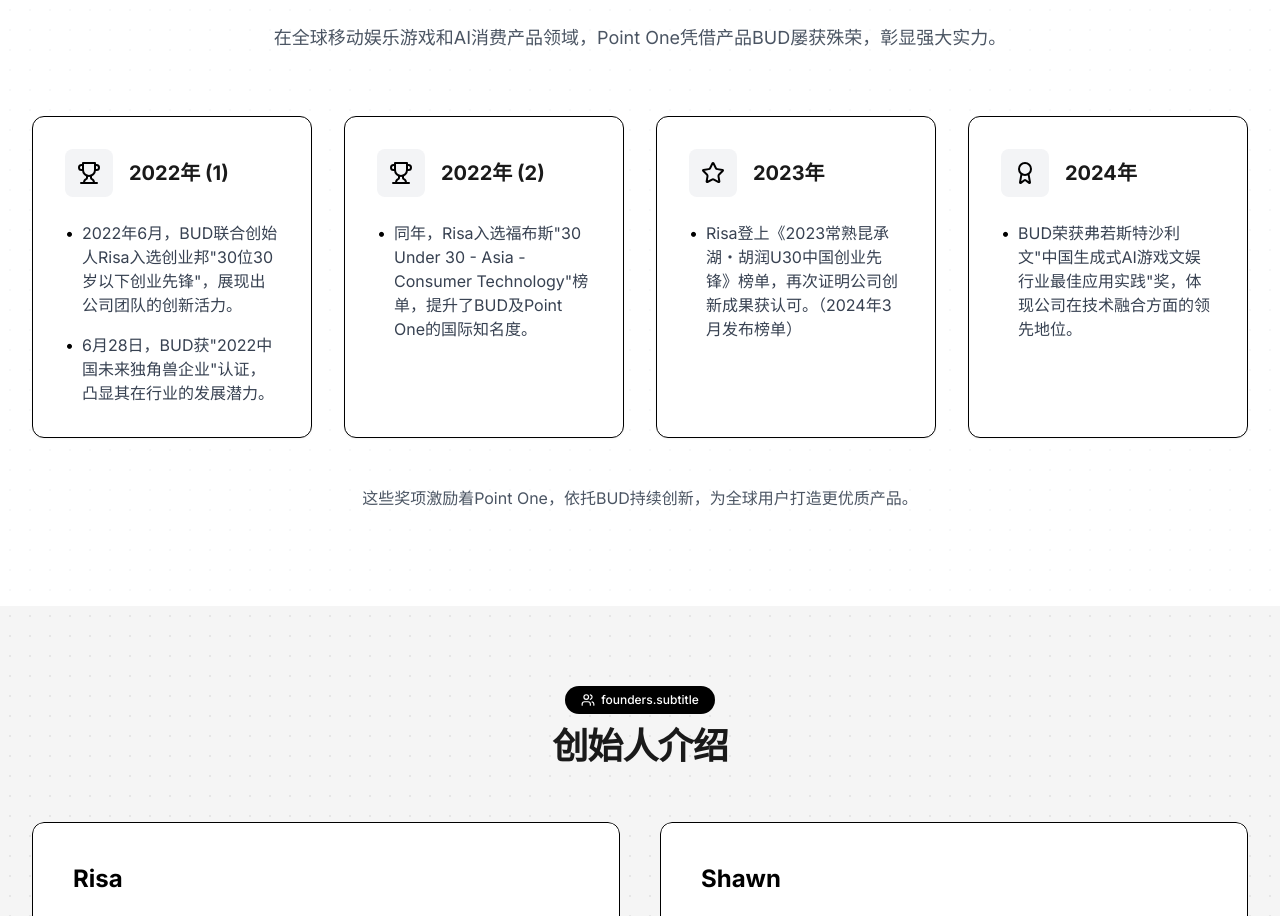
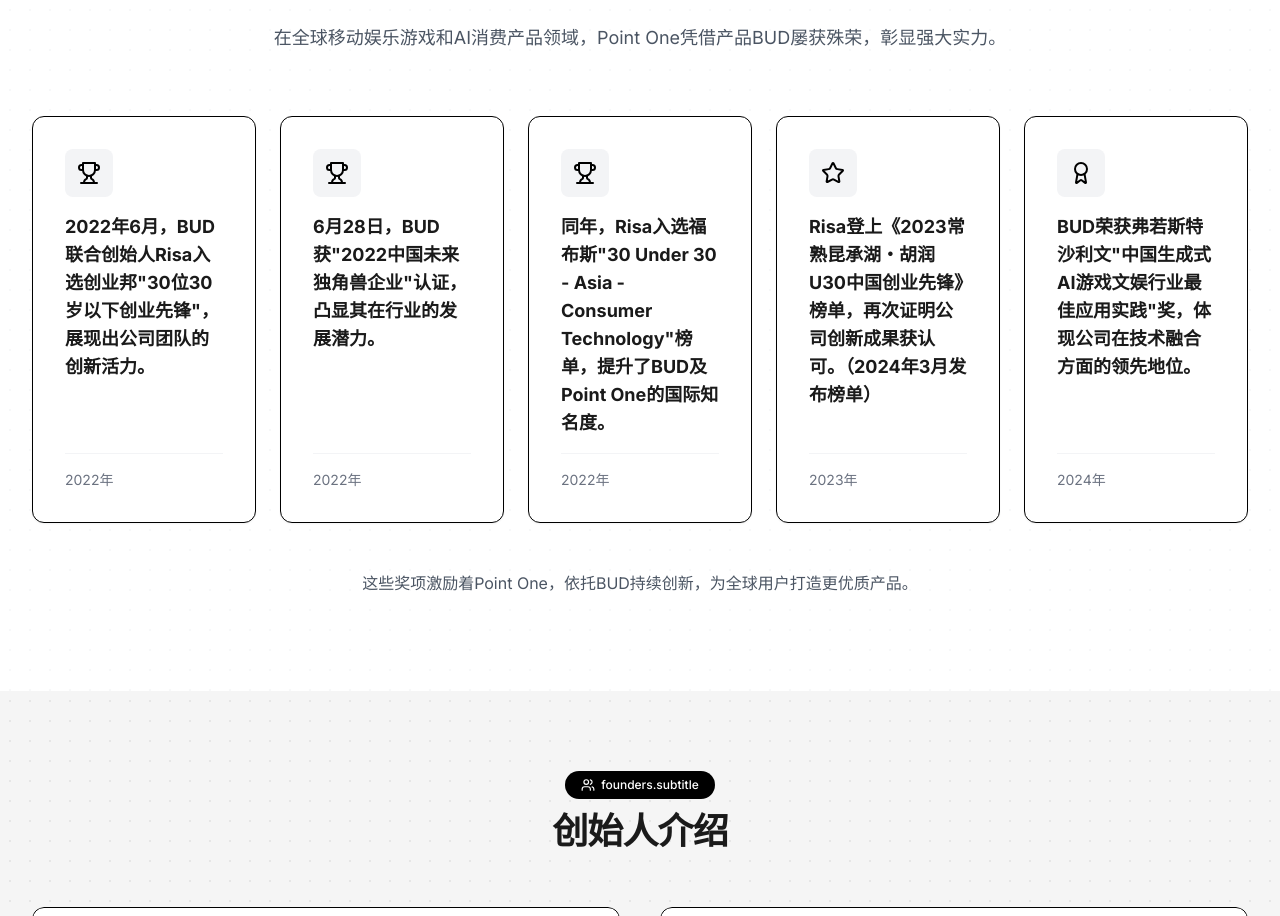
Before and after one commit to risaFeng/point-one-website, a React (Vite) app: page / in a window 1280 px wide. Shown: the part 4381-5297 px from the top of the page. Built offline with nearby package versions, Linux system fonts and the light colour scheme.

Commit message:
Refactor Awards Section titles
Update the titles in the Awards Section to use the award keyword instead of the time. The time is moved to a footer.

```diff
--- a/src/components/AwardsSection.tsx
+++ b/src/components/AwardsSection.tsx
@@ -11,32 +11,28 @@ const AwardsSection: React.FC = () => {
 
   const awardsData = [
     {
-      year: t('awards.2022.title') + ' (1)',
-      awards: [
-        t('awards.2022.item1'),
-        t('awards.2022.item2'),
-      ],
+      title: t('awards.2022.item1'),
+      year: t('awards.2022.title'),
       icon: <Trophy className="text-black" size={24} />
     },
     {
-      year: t('awards.2022.title') + ' (2)',
-      awards: [
-        t('awards.2022.item3')
-      ],
+      title: t('awards.2022.item2'),
+      year: t('awards.2022.title'),
       icon: <Trophy className="text-black" size={24} />
     },
     {
+      title: t('awards.2022.item3'),
+      year: t('awards.2022.title'),
+      icon: <Trophy className="text-black" size={24} />
+    },
+    {
+      title: t('awards.2023.item1'),
       year: t('awards.2023.title'),
-      awards: [
-        t('awards.2023.item1')
-      ],
       icon: <Star className="text-black" size={24} />
     },
     {
+      title: t('awards.2024.item1'),
       year: t('awards.2024.title'),
-      awards: [
-        t('awards.2024.item1')
-      ],
       icon: <Award className="text-black" size={24} />
     }
   ];
@@ -67,30 +63,28 @@ const AwardsSection: React.FC = () => {
           </p>
         </motion.div>
 
-        <div className="grid grid-cols-1 md:grid-cols-2 lg:grid-cols-4 gap-8">
-          {awardsData.map((yearData, index) => (
+        <div className="grid grid-cols-1 md:grid-cols-2 lg:grid-cols-3 xl:grid-cols-5 gap-6">
+          {awardsData.map((award, index) => (
             <motion.div
               key={index}
               initial={{ opacity: 0, y: 20 }}
               animate={isInView ? { opacity: 1, y: 0 } : { opacity: 0, y: 20 }}
               transition={{ duration: 0.5, delay: index * 0.1 }}
-              className="bg-white p-8 rounded-xl shadow-sm hover:shadow-md transition-shadow duration-300 border border-black hover:border-black"
+              className="bg-white p-8 rounded-xl shadow-sm hover:shadow-md transition-shadow duration-300 border border-black hover:border-black flex flex-col h-full"
             >
-              <div className="flex items-center mb-6">
+              <div className="flex items-center mb-4">
                 <div className="p-3 rounded-lg bg-gray-100 mr-4">
-                  {yearData.icon}
+                  {award.icon}
                 </div>
-                <h3 className="font-bold text-xl">{yearData.year}</h3>
               </div>
 
-              <ul className="space-y-4">
-                {yearData.awards.map((award, idx) => (
-                  <li key={idx} className="flex">
-                    <span className="text-black mr-2">•</span>
-                    <span className="text-gray-700">{award}</span>
-                  </li>
-                ))}
-              </ul>
+              <h3 className="font-bold text-lg mb-4 flex-grow">
+                {award.title}
+              </h3>
+
+              <div className="text-sm text-gray-500 mt-auto pt-4 border-t border-gray-100">
+                {award.year}
+              </div>
             </motion.div>
           ))}
         </div>
```
